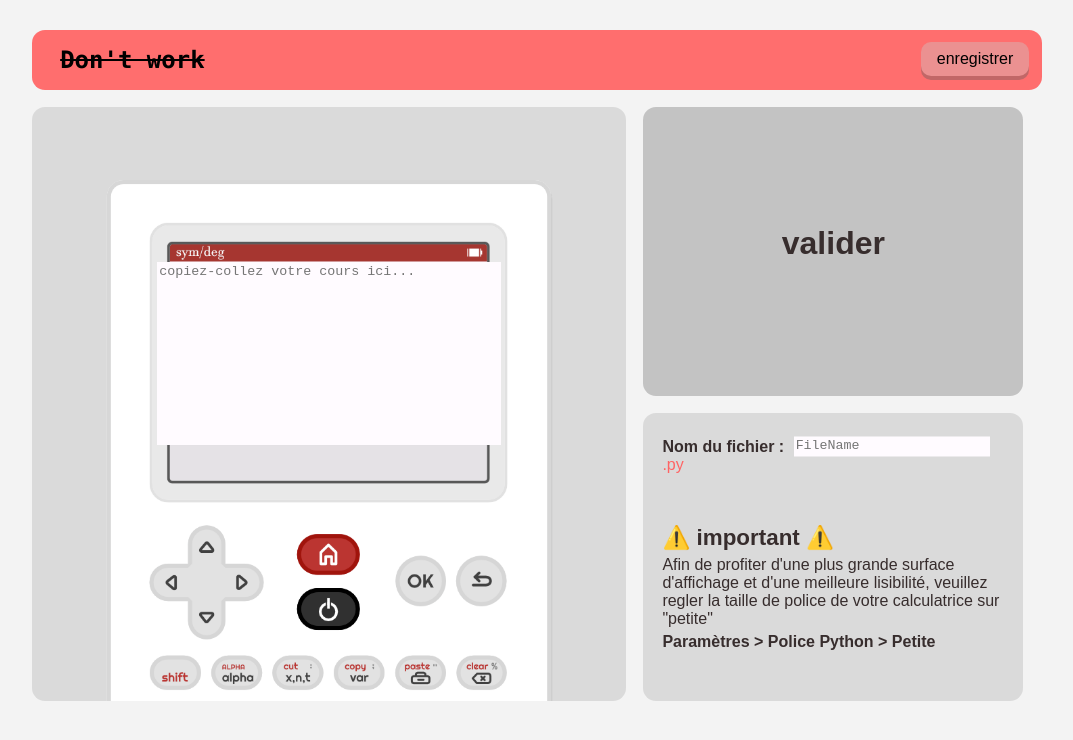
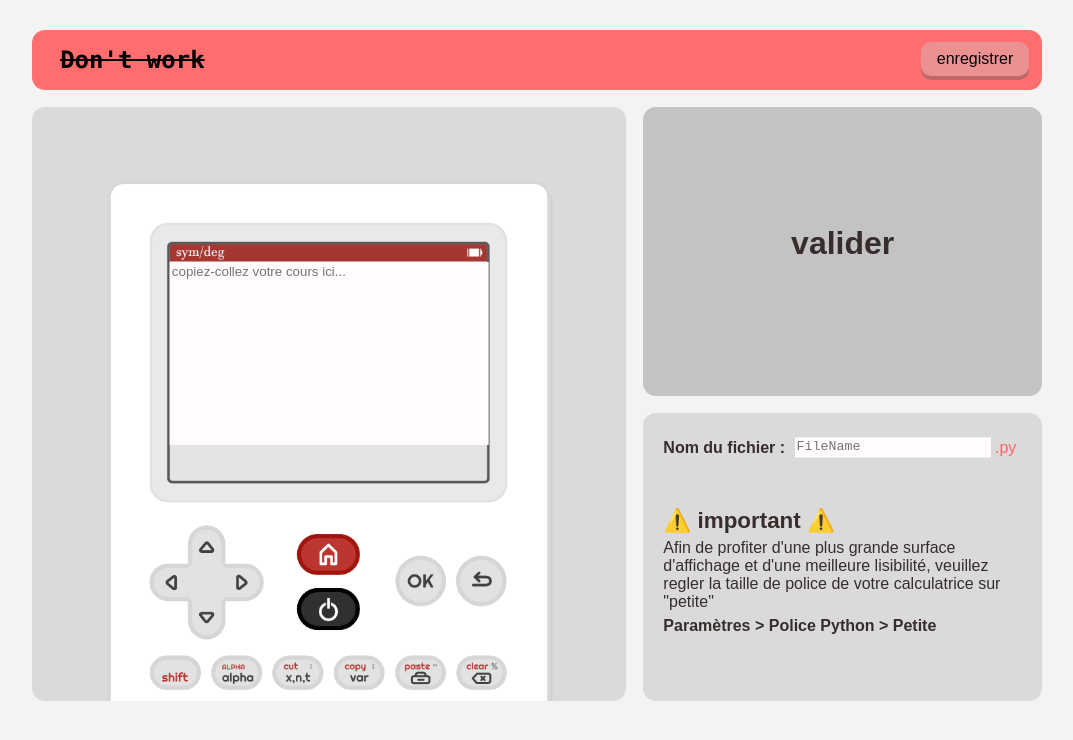
Before and after one commit to don-t-work/dontwork, a plain HTML site: page index.html in a window 1280 px wide. Both pictures are taken after a click on the element "commencer". Shown: the top 740 px of the page, without its empty margins (103-1176 px from the left). Drawn offline with nearby package versions, Linux system fonts and the light colour scheme; a web font is replaced by a local one.

Commit message:
fontfam: arial

```diff
--- a/assets/css/dashboard.css
+++ b/assets/css/dashboard.css
@@ -154,6 +154,7 @@ body {
 }
 
 #textInput {
+  font-family: Arial;
   position: relative;
   display: inline-block;
   background-color: var(--textInput-bg-color);
@@ -171,6 +172,7 @@ body {
 }
 
 #textInputArea {
+  font-family: Arial;
   position: absolute;
   display: inline-block;
   resize: none;
@@ -192,7 +194,7 @@ body {
   position: absolute;
   display: none;
   background-color: var(--submitButton-bg-color);
-  width: calc(100% - 68.9ch - 17px);
+  width: calc(100% - 66.8ch - 17px);
   height: calc(50% - 8.5px);
   border-radius: 13px;
   margin-left: 17px;
@@ -223,7 +225,7 @@ body {
   position: absolute;
   display: none;
   background-color: var(--submitInfos-bg-color);
-  width: calc(100% - 68.9ch - 17px);
+  width: calc(100% - 66.8ch - 17px);
   height: calc(50% - 8.5px);
   border-radius: 13px;
   margin-left: 17px;
```
